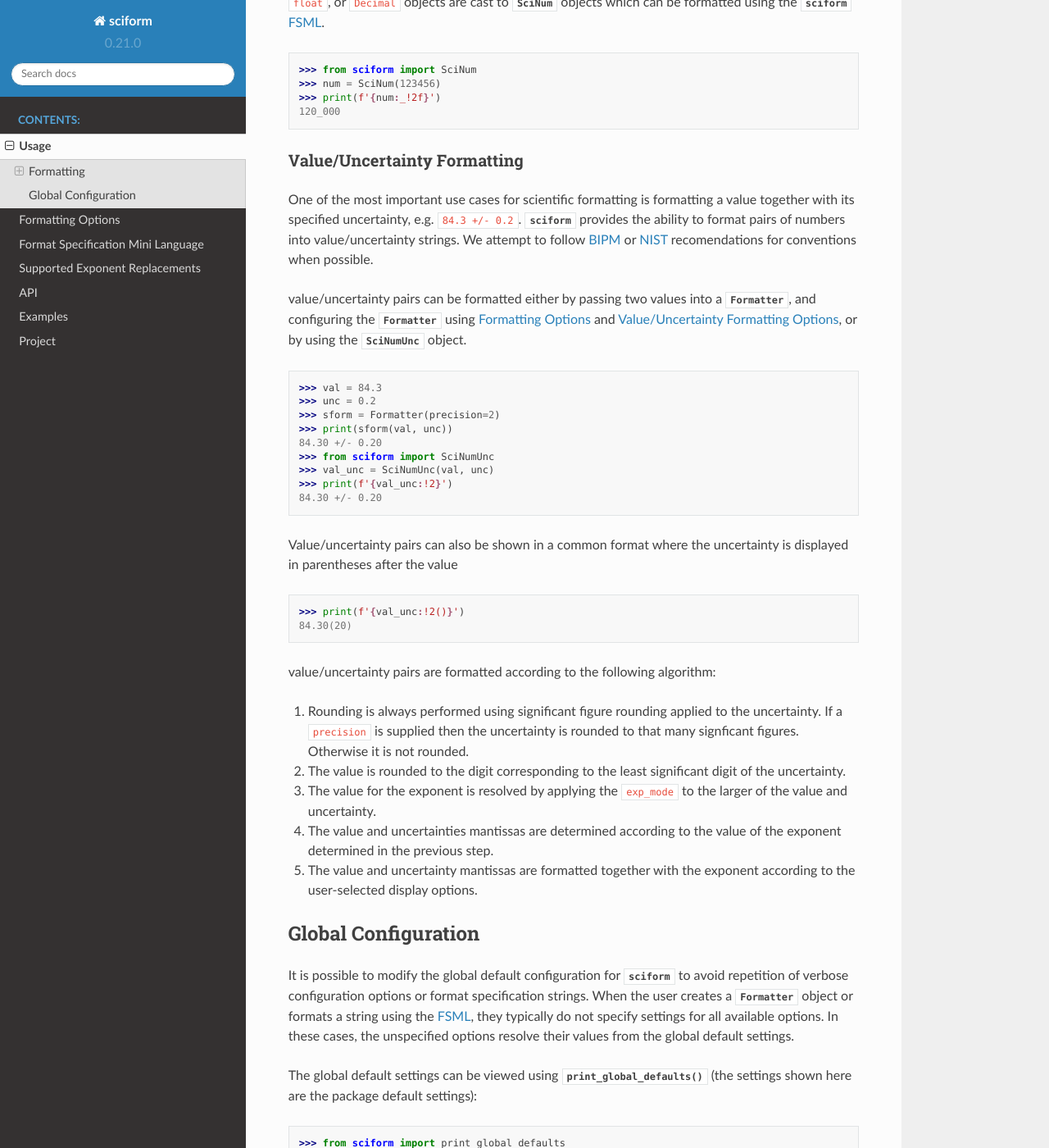
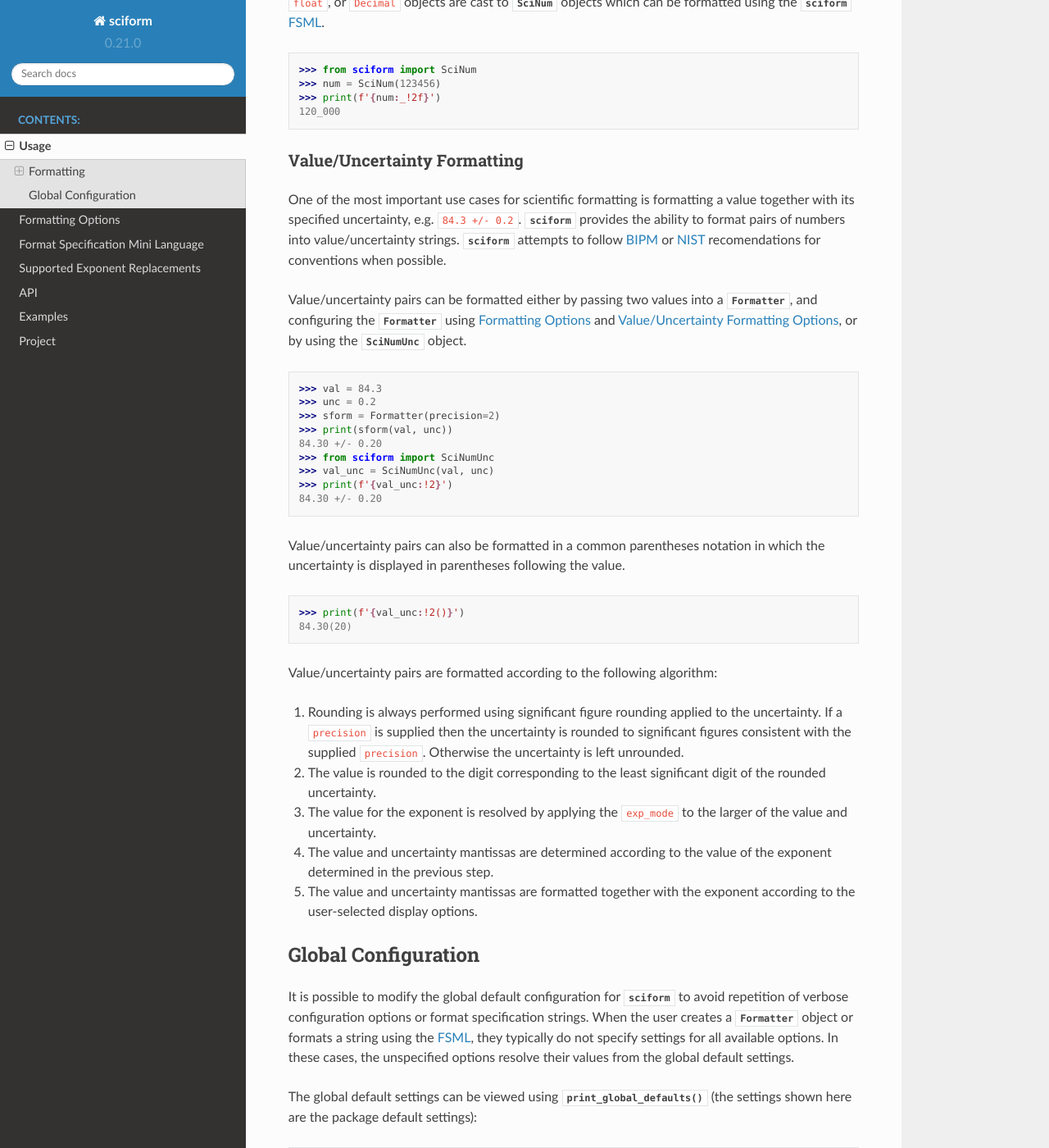
Before and after one commit to jagerber48/sciform, a Sphinx documentation site: the page built from docs/source/usage.rst, in a window 1280 px wide and 1400 px high, scrolled down 773 px. Shown: the whole window at 82% size. Built offline with Sphinx 7.4.7 and the Read the Docs theme 2.0.0, drawn with Linux system fonts in a browser that asks for light colours; some of the changed text lies outside the part shown.

Commit message:
usage.rst proofread

```diff
--- a/docs/source/usage.rst
+++ b/docs/source/usage.rst
@@ -8,7 +8,7 @@ Formatting
 ==========
 
 :mod:`sciform` provides two primary methods for formatting numbers into
-scientific formatting strings.
+scientific formatted strings.
 The first is via the :class:`Formatter` object and the second is
 using string formatting and the
 :ref:`Format Specification Mini Language (FSML) <fsml>` with the
@@ -57,12 +57,12 @@ formatting a value together with its specified uncertainty, e.g.
 ``84.3 +/- 0.2``.
 :mod:`sciform` provides the ability to format pairs of numbers into
 value/uncertainty strings.
-We attempt to follow
+:mod:`sciform` attempts to follow
 `BIPM <https://www.bipm.org/documents/20126/2071204/JCGM_100_2008_E.pdf/cb0ef43f-baa5-11cf-3f85-4dcd86f77bd6>`_
 or `NIST <https://www.nist.gov/pml/nist-technical-note-1297>`_
 recomendations for conventions when possible.
 
-value/uncertainty pairs can be formatted either by passing two values
+Value/uncertainty pairs can be formatted either by passing two values
 into a :class:`Formatter`, and configuring the :class:`Formatter` using
 :ref:`formatting_options` and :ref:`val_unc_formatting_options`, or by
 using the :class:`SciNumUnc` object.
@@ -77,24 +77,25 @@ using the :class:`SciNumUnc` object.
 >>> print(f'{val_unc:!2}')
 84.30 +/- 0.20
 
-Value/uncertainty pairs can also be shown in a common format where the
-uncertainty is displayed in parentheses after the value
+Value/uncertainty pairs can also be formatted in a common parentheses
+notation in which the uncertainty is displayed in parentheses following
+the value.
 
 >>> print(f'{val_unc:!2()}')
 84.30(20)
 
-value/uncertainty pairs are formatted according to the following
+Value/uncertainty pairs are formatted according to the following
 algorithm:
 
 #. Rounding is always performed using significant figure rounding
    applied to the uncertainty. If a ``precision`` is supplied then the
-   uncertainty is rounded to that many signficant figures. Otherwise it
-   is not rounded.
+   uncertainty is rounded to significant figures consistent with the
+   supplied ``precision``. Otherwise the uncertainty is left unrounded.
 #. The value is rounded to the digit corresponding to the least
-   significant digit of the uncertainty.
+   significant digit of the rounded uncertainty.
 #. The value for the exponent is resolved by applying the
    ``exp_mode`` to the larger of the value and uncertainty.
-#. The value and uncertainties mantissas are determined according to the
+#. The value and uncertainty mantissas are determined according to the
    value of the exponent determined in the previous step.
 #. The value and uncertainty mantissas are formatted together with the
    exponent according to the user-selected display options.
```
